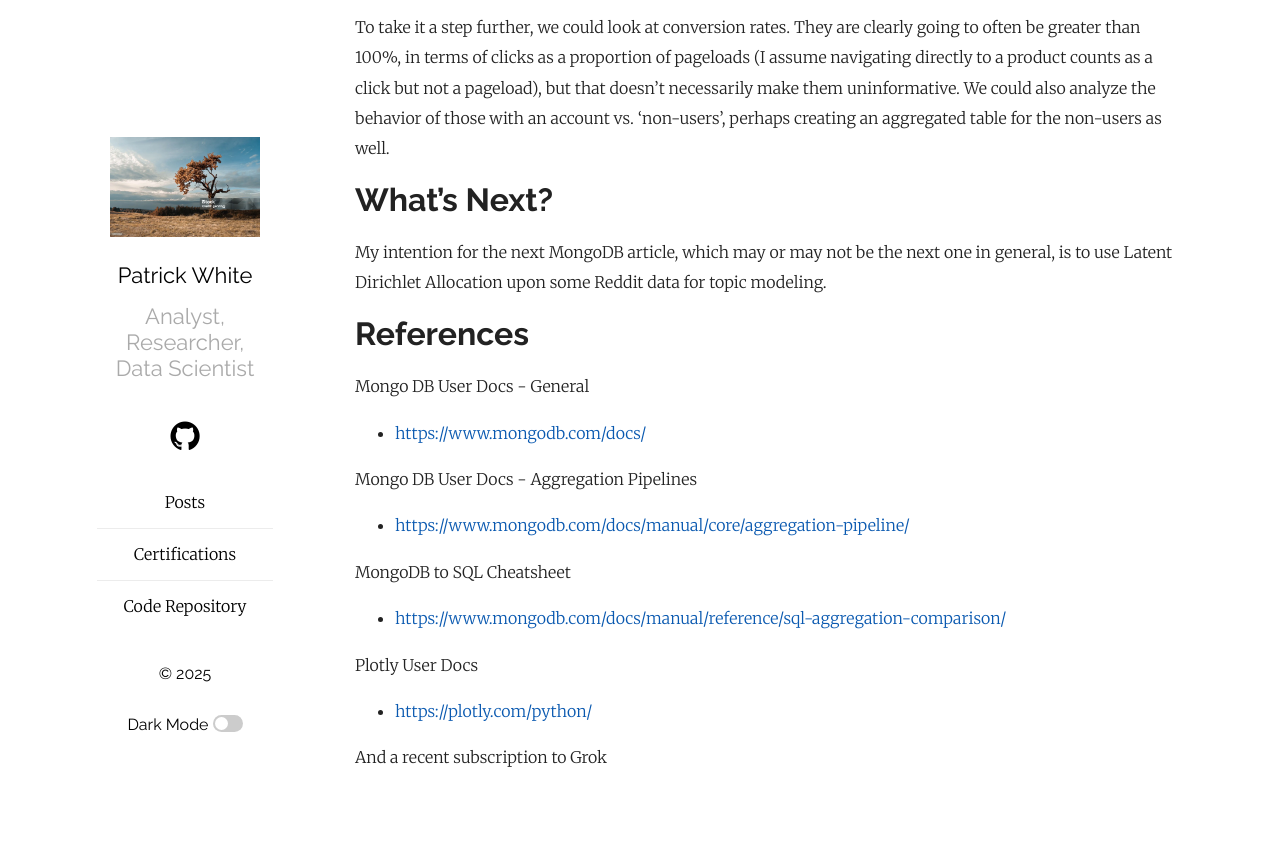
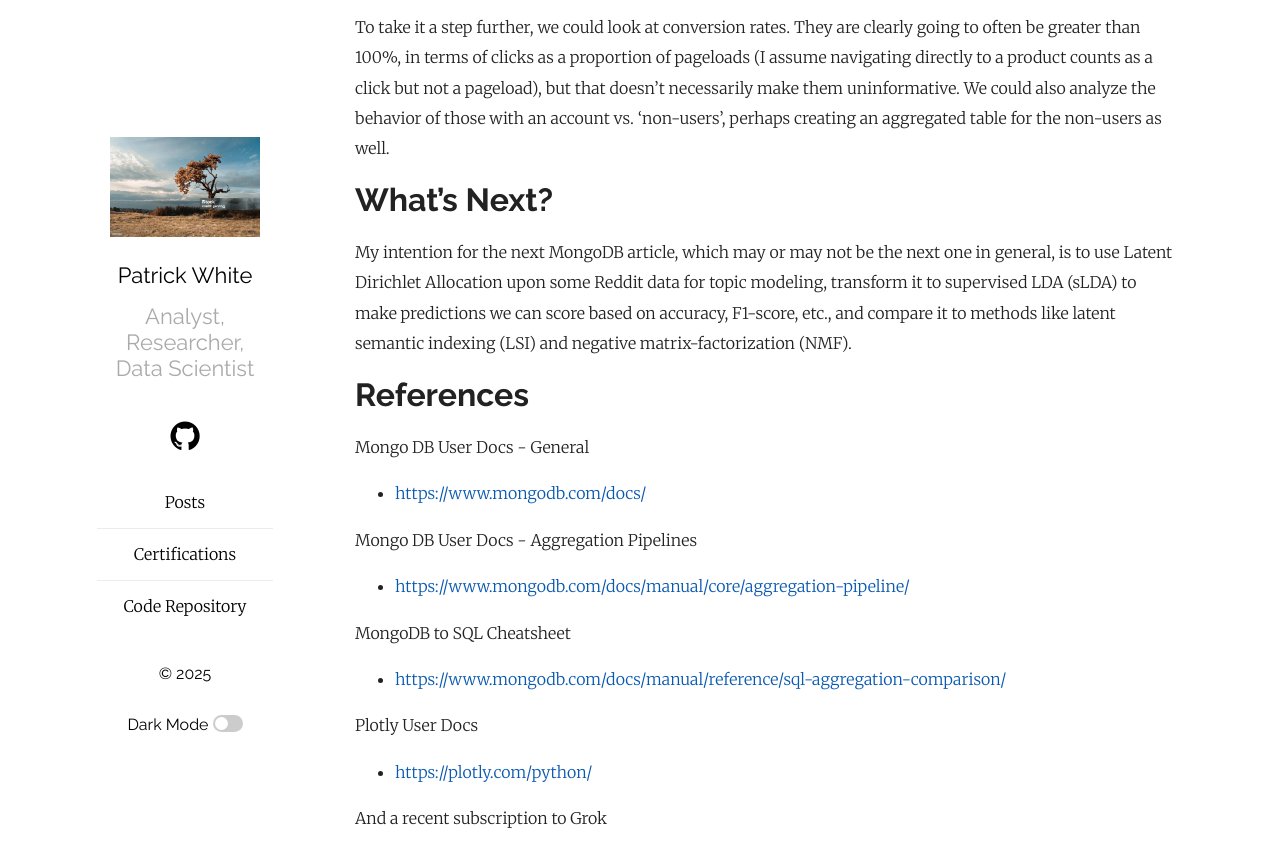
Before and after one commit to pw598/pw598.github.io, a Jekyll site: the page built from _posts/2025-06-21-MongoDB-II-Aggregation-Pipelines-via-PyMongo.md, in a window 1280 px wide and 900 px high, scrolled down 42048 px, cut to the strip 21-888 px from the top of the window. Built offline with Jekyll 4.4.1, drawn with Linux system fonts in a browser that asks for light colours; before the commit the page ends 42887 px from its top, so only the background shows below that.

Commit message:
Add files via upload

```diff
--- a/_posts/2025-06-21-MongoDB-II-Aggregation-Pipelines-via-PyMongo.md
+++ b/_posts/2025-06-21-MongoDB-II-Aggregation-Pipelines-via-PyMongo.md
@@ -1881,7 +1881,7 @@ To take it a step further, we could look at conversion rates. They are clearly g
 
 # What's Next?
 
-My intention for the next MongoDB article, which may or may not be the next one in general, is to use Latent Dirichlet Allocation upon some Reddit data for topic modeling.
+My intention for the next MongoDB article, which may or may not be the next one in general, is to use Latent Dirichlet Allocation upon some Reddit data for topic modeling, transform it to supervised LDA (sLDA) to make predictions we can score based on accuracy, F1-score, etc., and compare it to methods like latent semantic indexing (LSI) and negative matrix-factorization (NMF).
 
 
 
```
